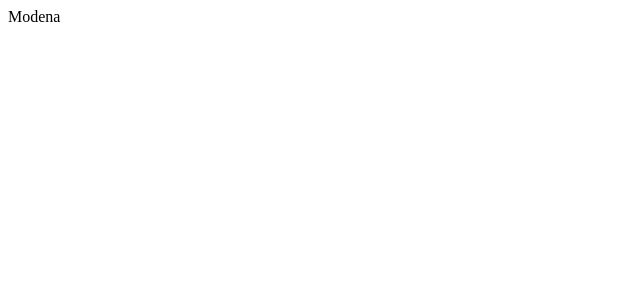
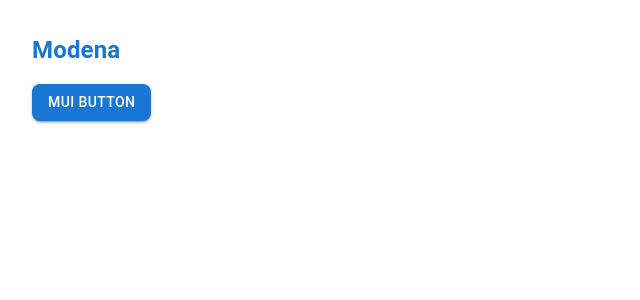
Before and after one commit to msciborowski/modena, a React (Vite) app: page / in a window 1280 px wide. Shown: the top 300 px of the page, without its empty margins (0-640 px from the left). Built offline with nearby package versions, Linux system fonts and the light colour scheme.

Commit message:
mui installed

```diff
--- a/package.json
+++ b/package.json
@@ -11,6 +11,9 @@
     "preview": "vite preview"
   },
   "dependencies": {
+    "@emotion/react": "^11.14.0",
+    "@emotion/styled": "^11.14.1",
+    "@mui/material": "^7.3.8",
     "react": "^19.2.0",
     "react-dom": "^19.2.0"
   },
--- a/src/App.tsx
+++ b/src/App.tsx
@@ -1,8 +1,16 @@
+import Box from '@mui/material/Box'
+import Button from '@mui/material/Button'
+import { useTheme } from '@mui/material/styles'
+
 function App() {
+  const theme = useTheme()
   return (
-    <>
-      <div>Modena</div>
-    </>
+    <Box sx={{ p: 4, background: theme.palette.background.default, minHeight: '100vh' }}>
+      <Box sx={{ mb: 2, fontSize: 24, fontWeight: 'bold', color: theme.palette.primary.main }}>Modena</Box>
+      <Button variant="contained" color="primary" sx={{ borderRadius: 2 }}>
+        MUI Button
+      </Button>
+    </Box>
   )
 }
 
--- a/src/main.tsx
+++ b/src/main.tsx
@@ -1,9 +1,17 @@
 import { StrictMode } from 'react'
 import { createRoot } from 'react-dom/client'
+import createCache from '@emotion/cache'
+import { CacheProvider } from '@emotion/react'
+import { CssBaseline, ThemeProvider, createTheme } from '@mui/material'
 import App from './App.tsx'
 
 createRoot(document.getElementById('root')!).render(
   <StrictMode>
-    <App />
+    <CacheProvider value={createCache({ key: 'css', prepend: true })}>
+      <ThemeProvider theme={createTheme()}>
+        <CssBaseline />
+        <App />
+      </ThemeProvider>
+    </CacheProvider>
   </StrictMode>,
 )
```
Also changed, not shown: 1 other file (tests, documents, lock files or other folders).
